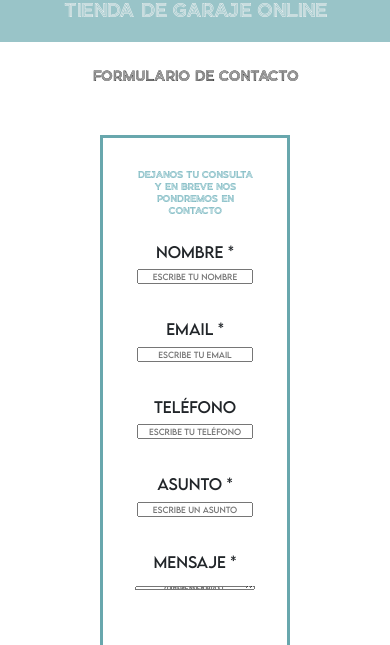
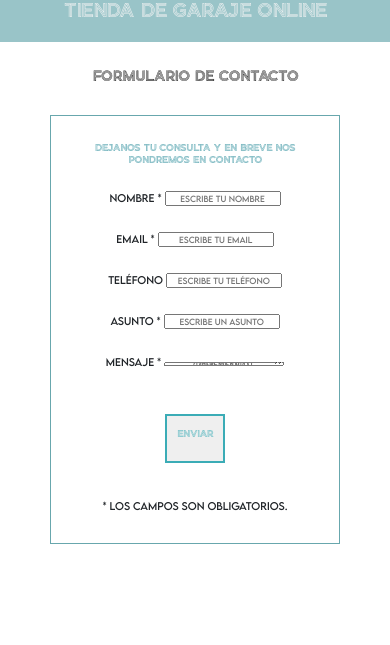
Before and after one commit to CataSabbadin/onli-proyectofinal-sabbadin, a website: page contacto.html in a window 390 px wide. Shown: the part 166-811 px from the top of the page. Drawn offline with nearby package versions, Linux system fonts and the light colour scheme.

Commit message:
cambios finales

```diff
--- a/scss/partials/_catalogo.scss
+++ b/scss/partials/_catalogo.scss
@@ -35,11 +35,11 @@ footer{
     justify-content: space-around;
 }
 
-button{
-    font-family: "retro";
-    font-size: 3rem;
-    border: 2px solid;
-    color:#3BACB6;
-    padding: 1rem;
-    margin: 2rem;
+
+
+@media (max-width:450px) {
+.btn-catalogo{
+    font-size: 0.6rem;
+    padding: 0.3rem;
+      }
 }
--- a/scss/partials/_contacto.scss
+++ b/scss/partials/_contacto.scss
@@ -31,3 +31,22 @@ button{
     padding: 1rem;
     margin: 2rem;
 }
+
+@media (max-width:450px) {
+
+/* contacto */
+
+.contact_form{
+    font-size: 1rem;
+    margin-left: 5rem;
+    margin-right: 5rem;
+    margin-bottom: 5rem;
+    margin-top: 1rem;
+    padding: 5px;
+    border: 1px solid #68A7AD;
+}
+
+button{
+    font-size: 1rem;
+    }
+}
--- a/scss/partials/_generales.scss
+++ b/scss/partials/_generales.scss
@@ -225,28 +225,12 @@ footer{
     justify-content: space-around;
 }
 
-button{
-    font-family: "retro";
-    font-size: 3rem;
-    border: 2px solid;
-    color:#3BACB6;
-    padding: 1rem;
-    margin: 2rem;
-}
 
 /* media queries- responsive */
 
 /* mobile */
 
 @media (max-width:450px) {
-
-    /* galeria principal */
-.card-text1{
-    font-size: 2rem;
-}
-.btn-1{
-    font-size: 1rem;
-}
 
     /* catalogo  */
 
@@ -262,17 +246,7 @@ button{
     object-fit:fill;
 }
 
-    /* contacto */
 
-    .contact_form{
-        font-size: 1rem;
-        margin-left: 5rem;
-        margin-right: 5rem;
-        margin-bottom: 5rem;
-        margin-top: 1rem;
-        padding: 5px;
-        border: 1px solid #68A7AD;
-    }
 
     /* login */
 
@@ -299,10 +273,10 @@ button{
     h4{
     font-size: 0.5rem ;
     }
-    button{
-    font-size: 1rem;
-    }
 
+    h5{
+    font-size: 0.7rem;
+}
     /* barra nav */
 
     .header-container{
@@ -314,18 +288,7 @@ button{
 
     /*logos*/
 
-    .logo{
-        width: 120px;
-        height: 120px;
-    }
-    .logo-footer-item{
-        width: 50px;
-        height: 50px;
-    }
-    .logo-redes{
-        width: 20px;
-        width: 20px;
-    }
+
 }
 
 /* tablet*/
--- a/scss/partials/_index.scss
+++ b/scss/partials/_index.scss
@@ -62,3 +62,27 @@ button{
     padding: 1rem;
     margin: 2rem;
 }
+
+@media (max-width:450px) {
+
+ /* galeria principal */
+ .card-text1{
+    font-size: 2rem;
+}
+.btn-1{
+    font-size: 1rem;
+}
+}
+
+.logo-redes{
+    width: 20px;
+    width: 20px;
+}
+.logo{
+    width: 120px;
+    height: 120px;
+}
+.logo-footer-item{
+    width: 50px;
+    height: 50px;
+}
--- a/scss/partials/_ingresar.scss
+++ b/scss/partials/_ingresar.scss
@@ -26,14 +26,6 @@ footer{
     justify-content: space-around;
 }
 
-button{
-    font-family: "retro";
-    font-size: 3rem;
-    border: 2px solid;
-    color:#3BACB6;
-    padding: 1rem;
-    margin: 2rem;
-}
 @media (max-width:450px) {
     .loginform{
         font-size: 1rem;
```
Also changed, not shown: css/style.css, scss/style.css, 2 other files.
